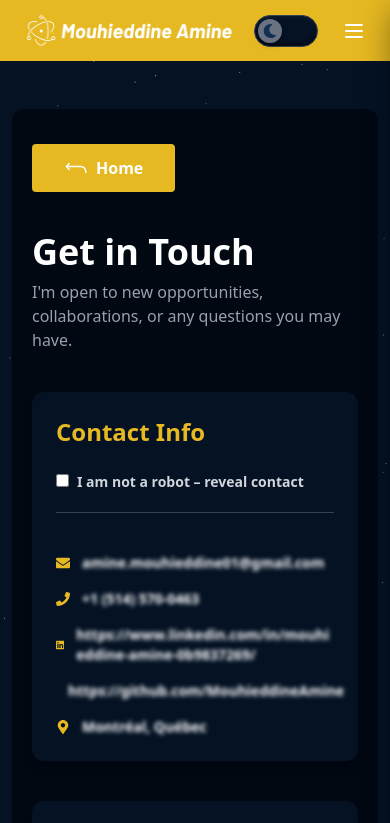
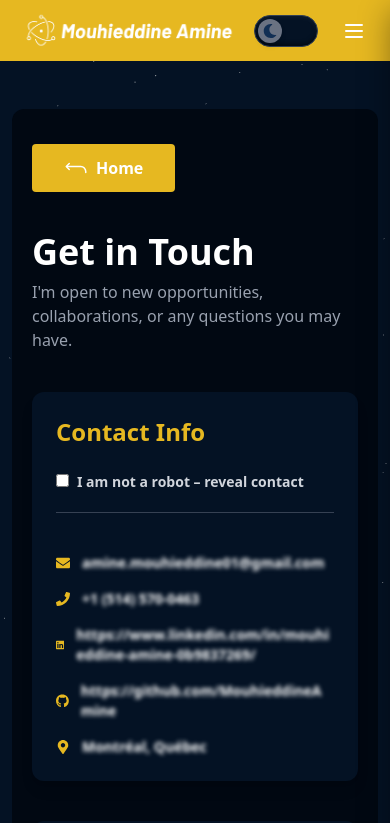
Before and after one commit to MouhieddineAmine/WebPortfolioV2, a Next.js app: page /contact in a window 390 px wide. Shown: the top 823 px of the page. Built offline with nearby package versions, Linux system fonts and the light colour scheme; no server answers.

Commit message:
contact responsive

```diff
--- a/app/contact/page.tsx
+++ b/app/contact/page.tsx
@@ -142,7 +142,7 @@ const [recaptchaToken, setRecaptchaToken] = useState<string | null>(null);
                   rel="noopener noreferrer"
                   className="hover:underline"
                 >
-                  <span className={`${isRVerified ? '' : 'blur-[2px]'} transition`}>https://github.com/MouhieddineAmine</span>
+                  <span className={`${isRVerified ? '' : 'blur-[2px]'} transition break-all`}>https://github.com/MouhieddineAmine</span>
                 </a>
               </p>
 
```
